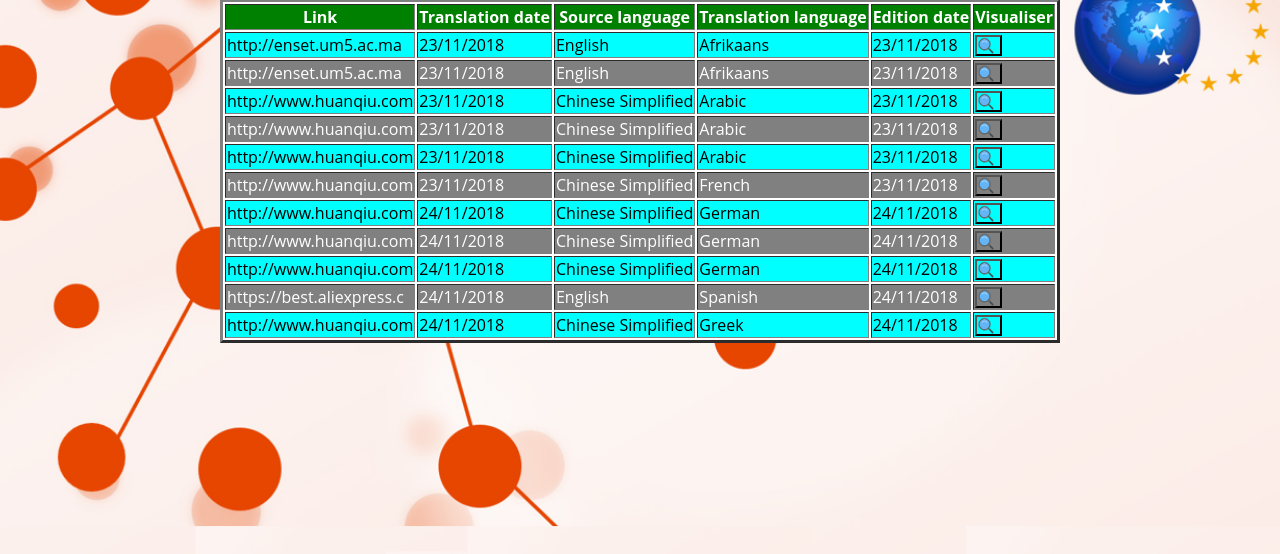
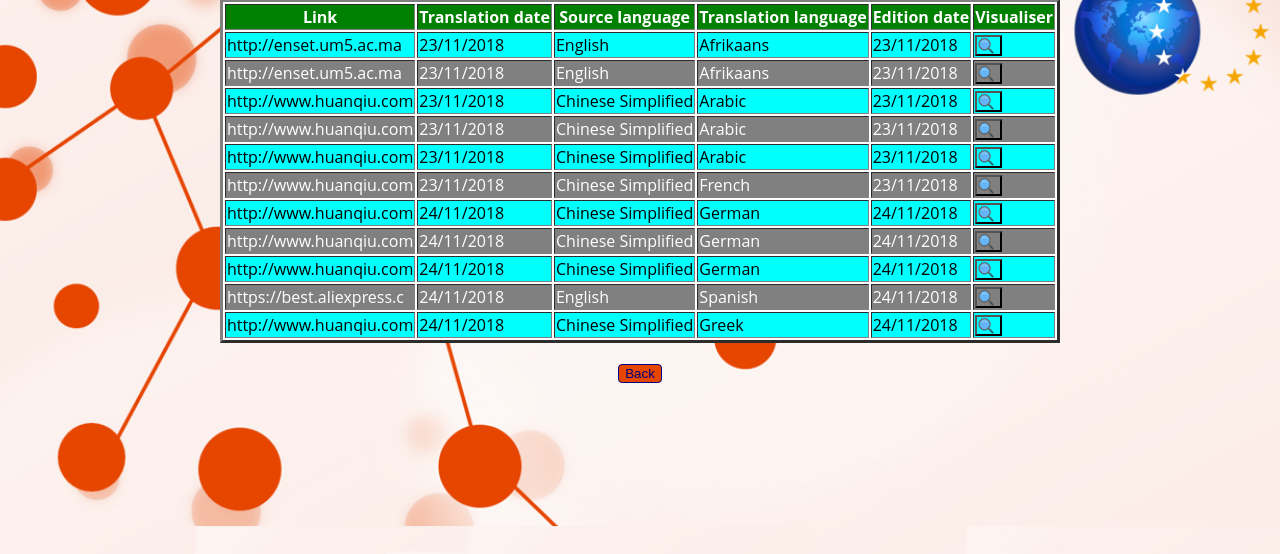
Before and after one commit to ZakZidane/wizataeeastranslator, a PHP site: page /pages/liste.php in a window 1280 px wide. Shown: the part 124-678 px from the top of the page. Run offline with PHP 8.4, Linux system fonts and the light colour scheme; data comes from the database, SQL or seed files in the repository.

Commit message:
Update liste.php

```diff
--- a/pages/liste.php
+++ b/pages/liste.php
@@ -44,11 +44,13 @@ echo "<td>$texte</td><td>$date_tr</td><td>$row[2]</td><td>$row[3]</td><td>$date_
 
 	$i++;
 			  }
-			  echo "<form>";
+
 
 ?>
 </table>
-
+</form>
+ <form id=subscription-form action=../accueil.php method=post>
+<input type=submit  value=Back name=btnBack class='fancy-button button-line button-white' >
 </form>
 		</div>
 	</section>
```
